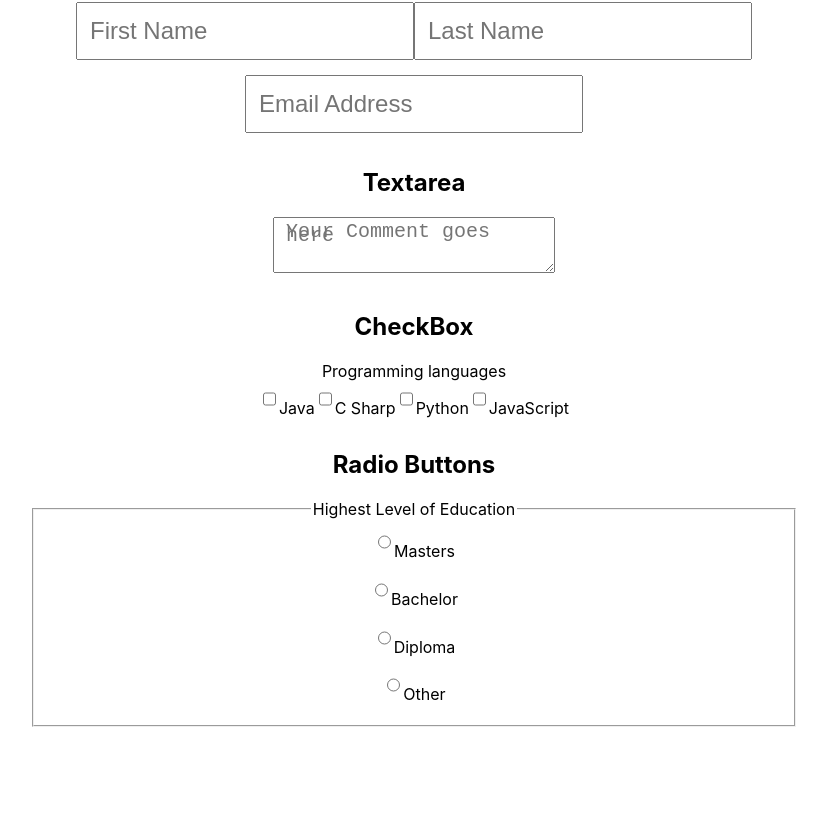
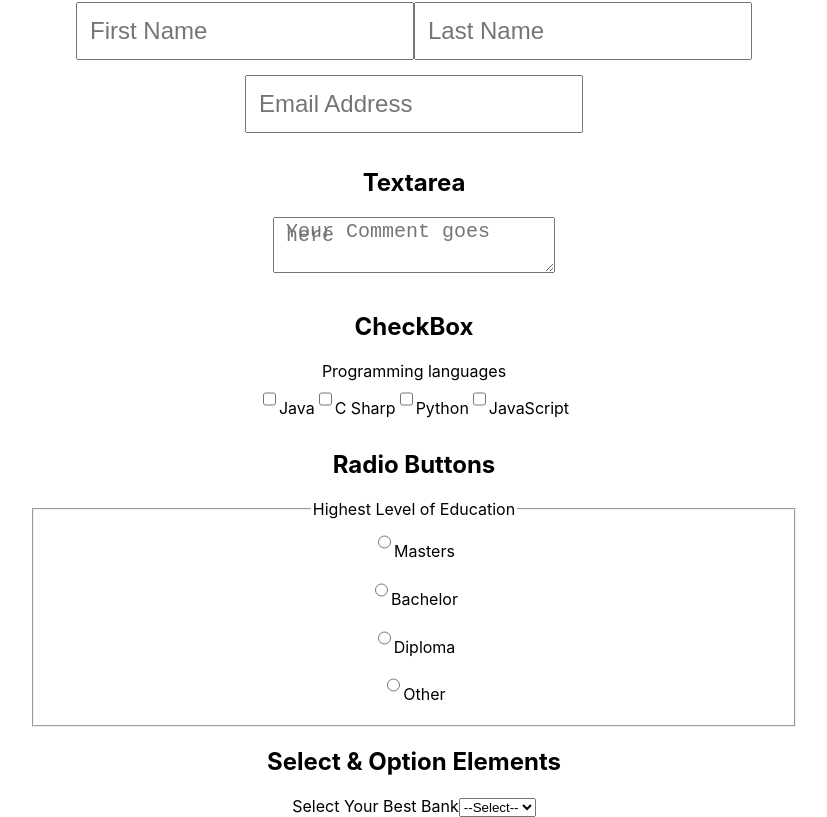
Before and after one commit to MishaelRatemo/Reat-Forms, a React (Create React App) app: page / in a window 1280 px wide. Shown: the part 149-966 px from the top of the page, without its empty margins (226-1053 px from the left). Before the commit the page ends 876 px from the top, so only its background shows below. Built offline with nearby package versions, Linux system fonts and the light colour scheme; the HTML template or start-up script is replaced by a standard one.

Commit message:
Other form elements       -select elements

```diff
--- a/src/Form.js
+++ b/src/Form.js
@@ -10,7 +10,8 @@ function MyForm() {
     csharp: false,
     python: false,
     javascript: false,
-    education:""
+    education:"",
+    bank: ""
   });
 
   function handleChange(event) {
@@ -148,6 +149,25 @@ function MyForm() {
           </fieldset>
         </div>
       </div>
+      <div className="box">
+        <h2>Select & Option Elements</h2>
+        <label htmlFor="bank">Select Your Best Bank</label>
+        <select
+                name="bank"
+                id="bank"
+                onChange={handleChange}
+                value={formData.bank}
+                >
+                <option value="">--Select--</option>
+                <option value="DTB">DTB</option>
+                <option value="KCB">KCB</option>
+                <option value="ABSA">ABSA</option>
+                <option value="COOP">COOP</option>
+                <option value="Other">OTHER</option>
+
+
+        </select>
+      </div>
     </form>
   );
 }
```
